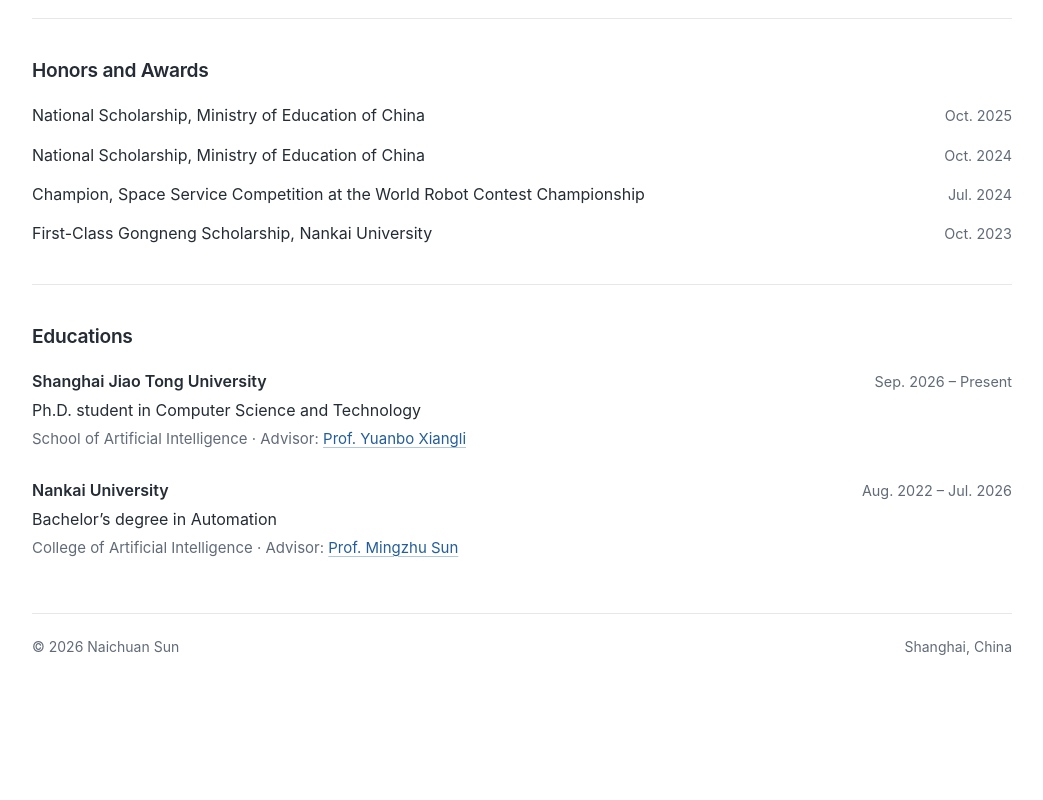
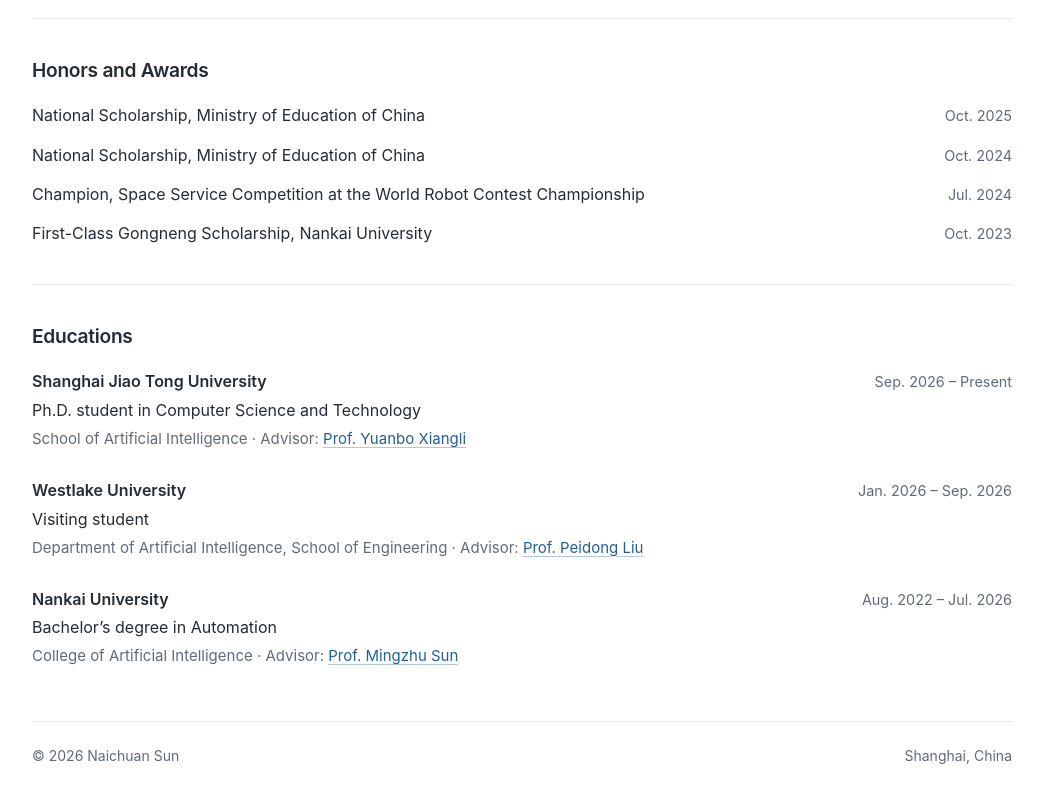
Before and after one commit to naichuan04/naichuan04.github.io, a plain HTML site: page index.html in a window 1280 px wide. Shown: the part 1422-2222 px from the top of the page, without its empty margins (118-1161 px from the left). Before the commit the page ends 2114 px from the top, so only its background shows below. Drawn offline with Linux system fonts and the light colour scheme.

Commit message:
Update education details in index.html
Removed previous visiting student details and added new information about Westlake University.

```diff
--- a/index.html
+++ b/index.html
@@ -15,7 +15,7 @@
     <header class="profile" aria-labelledby="name">
       <div class="profile-copy">
         <h1 id="name">Naichuan Sun</h1>
-        <p class="bio">I’m a Ph.D. student at the School of Artificial Intelligence (SAI), Shanghai Jiao Tong University (SJTU), advised by <a href="https://kam1107.github.io/">Prof. Yuanbo Xiangli</a>. Previously, I was a visiting student at Westlake University, working with <a href="https://ethliup.github.io/">Prof. Peidong Liu</a>. I completed my undergraduate studies in Automation at the College of Artificial Intelligence, Nankai University. My research interests lie in robotics, with a focus on how robots learn <strong>loco-manipulation skills</strong> and how <strong>world models</strong> can support learning in humanoid robots and robotic arms.</p>
+        <p class="bio">I’m a Ph.D. student at the School of Artificial Intelligence (SAI), Shanghai Jiao Tong University (SJTU), advised by <a href="https://kam1107.github.io/">Prof. Yuanbo Xiangli</a>. I completed my undergraduate studies in Automation at the College of Artificial Intelligence, Nankai University. My research interests lie in robotics, with a focus on how robots learn <strong>loco-manipulation skills</strong> and how <strong>world models</strong> can support learning in humanoid robots and robotic arms.</p>
         <nav class="profile-links" aria-label="Contact and profiles">
           <a href="mailto:sun_naichuan@outlook.com">Email</a>
           <a class="scholar-link" href="https://scholar.google.com/citations?user=Nmd-4kYAAAAJ&amp;hl=zh-CN&amp;authuser=1">Google Scholar</a>
@@ -78,6 +78,11 @@
           <p class="education-details">School of Artificial Intelligence · Advisor: <a href="https://kam1107.github.io/">Prof. Yuanbo Xiangli</a></p>
         </li>
         <li>
+          <div class="education-heading"><h3>Westlake University</h3><span class="entry-date">Jan. 2026 – Sep. 2026</span></div>
+          <p>Visiting student</p>
+          <p class="education-details">Department of Artificial Intelligence, School of Engineering · Advisor: <a href="https://ethliup.github.io/">Prof. Peidong Liu</a></p>
+        </li>
+        <li>
           <div class="education-heading"><h3>Nankai University</h3><span class="entry-date">Aug. 2022 – Jul. 2026</span></div>
           <p>Bachelor’s degree in Automation</p>
           <p class="education-details">College of Artificial Intelligence · Advisor: <a href="https://ai.nankai.edu.cn/info/1033/5386.htm">Prof. Mingzhu Sun</a></p>
```
